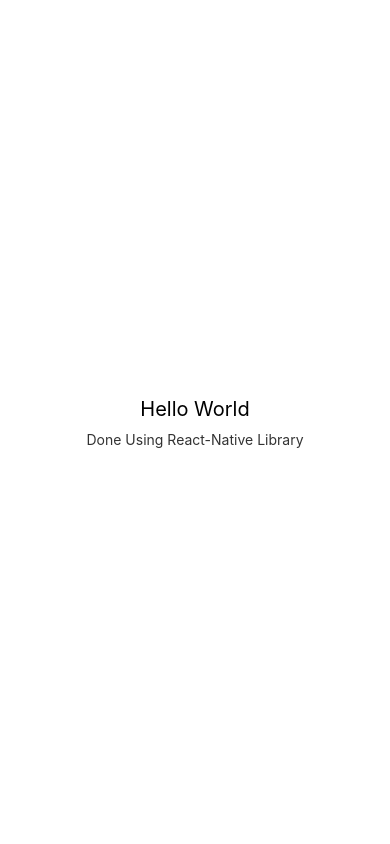
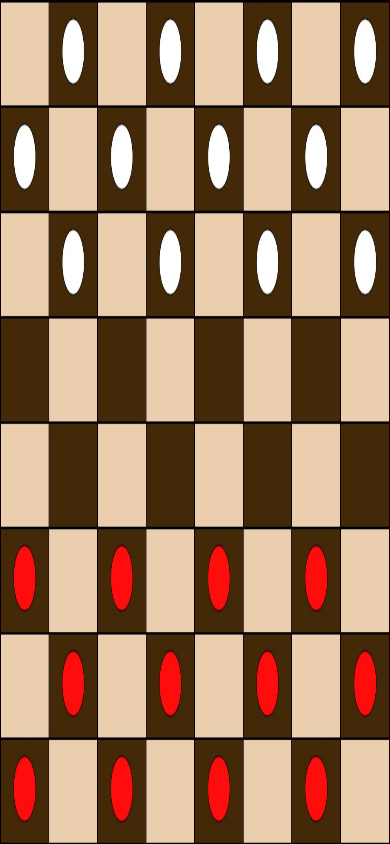
Before and after one commit to Mohamed0Hussein/checkers, a React Native app: screen / in a window 390 px wide. Built offline with nearby package versions, Linux system fonts and the light colour scheme.

Commit message:
board pic
removed the welcome text and added the board pic

```diff
--- a/App.js
+++ b/App.js
@@ -7,47 +7,27 @@
  */
 
 import React, {Component} from 'react';
-import {Platform, StyleSheet, Text, View} from 'react-native';
+import {Image, StatusBar, View,} from 'react-native';
 
- const instructions = Platform.select({
-   ios: 'IOS',
-   android:'Android'
- });
+//  const instructions = Platform.select({
+//    ios: 'IOS',
+//    android:'Android'
+//  });
 
 // display different things for different platforms ------------------------------------------
 
 export default class App extends Component {
   render() {
     return (
-      <View style={styles.container}>
-        <Text style={styles.welcome}>Hello World</Text>
-        <Text style={styles.rea}>Done Using React-Native Library</Text>
-        <Text style={styles.instructions}>{instructions}</Text>
-      </View>
+      <View style={{flex:1}}>
+        <Image
+         style={{ height: null, width: null,flex:1}}
+          source={require('./src/board.jpeg')}
+          resizeMode={'stretch'}
+        />
+        <StatusBar hidden={true} />
+
+        </View>
     );
   }
 }
-
-const styles = ({
-  container: {
-    flex: 1,
-    justifyContent: 'center',
-    alignItems: 'center'
-  },
-  welcome: {
-    fontSize: 20,
-    textAlign: 'center',
-    margin: 10,
-  },
-  instructions: {
-    textAlign: 'center',
-    color: '#333333',
-    marginBottom: 5,
-     color :'green'
-  },
-  rea:{
-    textAlign: 'center',
-    color: '#333333',
-    marginBottom: 5,
-  }
-});
```
Also changed, not shown: src/board.jpeg (added).
